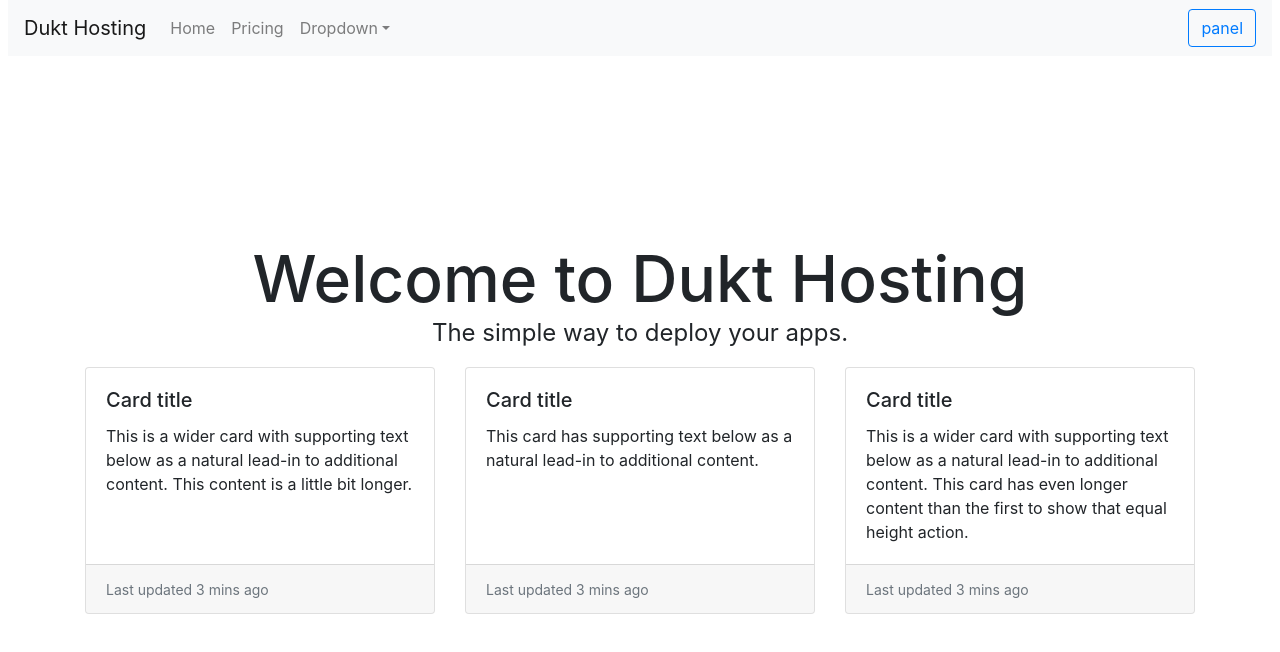
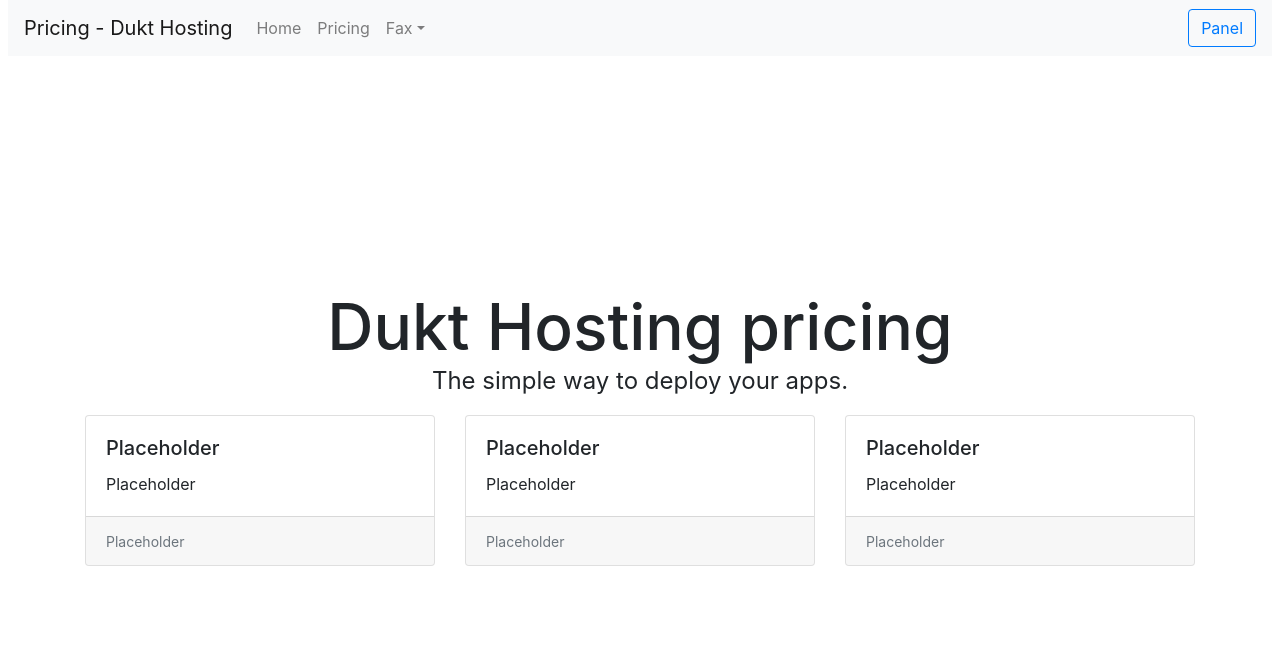
Before and after one commit to Dukt-Hosting/homepage, a Next.js app: page /pricing in a window 1280 px wide. Shown: the top 652 px of the page. Built offline with nearby package versions, Linux system fonts and the light colour scheme.

Commit message:
Make the website betterish

```diff
--- a/componenets/NavBar.js
+++ b/componenets/NavBar.js
@@ -9,15 +9,14 @@ export default function NavBar(props) {
           <Nav className="mr-auto">
             <Nav.Link href="/">Home</Nav.Link>
             <Nav.Link href="/pricing">Pricing</Nav.Link>
-            <NavDropdown title="Dropdown" id="basic-nav-dropdown">
-              <NavDropdown.Item href="#action/3.1">Action</NavDropdown.Item>
-              <NavDropdown.Item href="#action/3.2">Another action</NavDropdown.Item>
-              <NavDropdown.Item href="#action/3.3">Something</NavDropdown.Item>
-              <NavDropdown.Divider />
-              <NavDropdown.Item href="#action/3.4">Separated link</NavDropdown.Item>
+            <NavDropdown title="Fax" id="basic-nav-dropdown">
+              <NavDropdown.Item href="#">Max</NavDropdown.Item>
+              <NavDropdown.Item href="#">Is</NavDropdown.Item>
+              <NavDropdown.Item href="#">a</NavDropdown.Item>
+              <NavDropdown.Item href="#">Bitch</NavDropdown.Item>
             </NavDropdown>
           </Nav>
-          <Button variant="outline-primary" href="https://panel.dukthosting.net">panel</Button>
+          <Button variant="outline-primary" href="https://panel.dukthosting.net">Panel</Button>
         </Navbar.Collapse>
       </Navbar>
     )
--- a/pages/_error.js
+++ b/pages/_error.js
@@ -2,7 +2,7 @@
 function ErrorPage({ Component, pageProps }) {
   return (
       <h1>
-          OH FUCK OH SHIT
+        Something went wrong :c, please try again later.
       </h1>
   )
 }
--- a/pages/index.js
+++ b/pages/index.js
@@ -27,10 +27,7 @@ export default function Home() {
             <p>Do panel shiz here</p>
           </a>
 
-          <a href="https://vps.fadedmax.net" className={styles.card}>
-            <h3>Ddos max here</h3>
-            <p>DDOS HIM</p>
-          </a>
+
 
           <a
             href="https://cmpc.live"
--- a/pages/pricing.js
+++ b/pages/pricing.js
@@ -11,11 +11,11 @@ export default function Pricing () {
             <link rel="icon" href="/favicon.ico" />
         </Head>
 
-        <NavBar brand="Dukt Hosting"></NavBar>
+        <NavBar brand="Pricing - Dukt Hosting"></NavBar>
 
         <main className={styles.main}>
             <h1 className={styles.title}>
-                Welcome to Dukt Hosting
+                Dukt Hosting pricing
             </h1>
 
             <p className={styles.description}>
@@ -26,39 +26,35 @@ export default function Pricing () {
                 <CardDeck>
                     <Card>
                         <Card.Body>
-                        <Card.Title>Card title</Card.Title>
+                        <Card.Title>Placeholder</Card.Title>
                         <Card.Text>
-                            This is a wider card with supporting text below as a natural lead-in to
-                            additional content. This content is a little bit longer.
+                          Placeholder
                         </Card.Text>
                         </Card.Body>
                         <Card.Footer>
-                        <small className="text-muted">Last updated 3 mins ago</small>
+                        <small className="text-muted">Placeholder</small>
                         </Card.Footer>
                     </Card>
                     <Card>
                         <Card.Body>
-                        <Card.Title>Card title</Card.Title>
+                        <Card.Title>Placeholder</Card.Title>
                         <Card.Text>
-                            This card has supporting text below as a natural lead-in to additional
-                            content.{' '}
+                            Placeholder
                         </Card.Text>
                         </Card.Body>
                         <Card.Footer>
-                        <small className="text-muted">Last updated 3 mins ago</small>
+                        <small className="text-muted">Placeholder</small>
                         </Card.Footer>
                     </Card>
                     <Card>
                         <Card.Body>
-                        <Card.Title>Card title</Card.Title>
+                        <Card.Title>Placeholder</Card.Title>
                         <Card.Text>
-                            This is a wider card with supporting text below as a natural lead-in to
-                            additional content. This card has even longer content than the first to
-                            show that equal height action.
+                            Placeholder
                         </Card.Text>
                         </Card.Body>
                         <Card.Footer>
-                        <small className="text-muted">Last updated 3 mins ago</small>
+                        <small className="text-muted">Placeholder</small>
                         </Card.Footer>
                     </Card>
                 </CardDeck>
```
Also changed, not shown: pages/404.js (added, +9 -0 lines), 1 other file (tests, documents, lock files or other folders).
